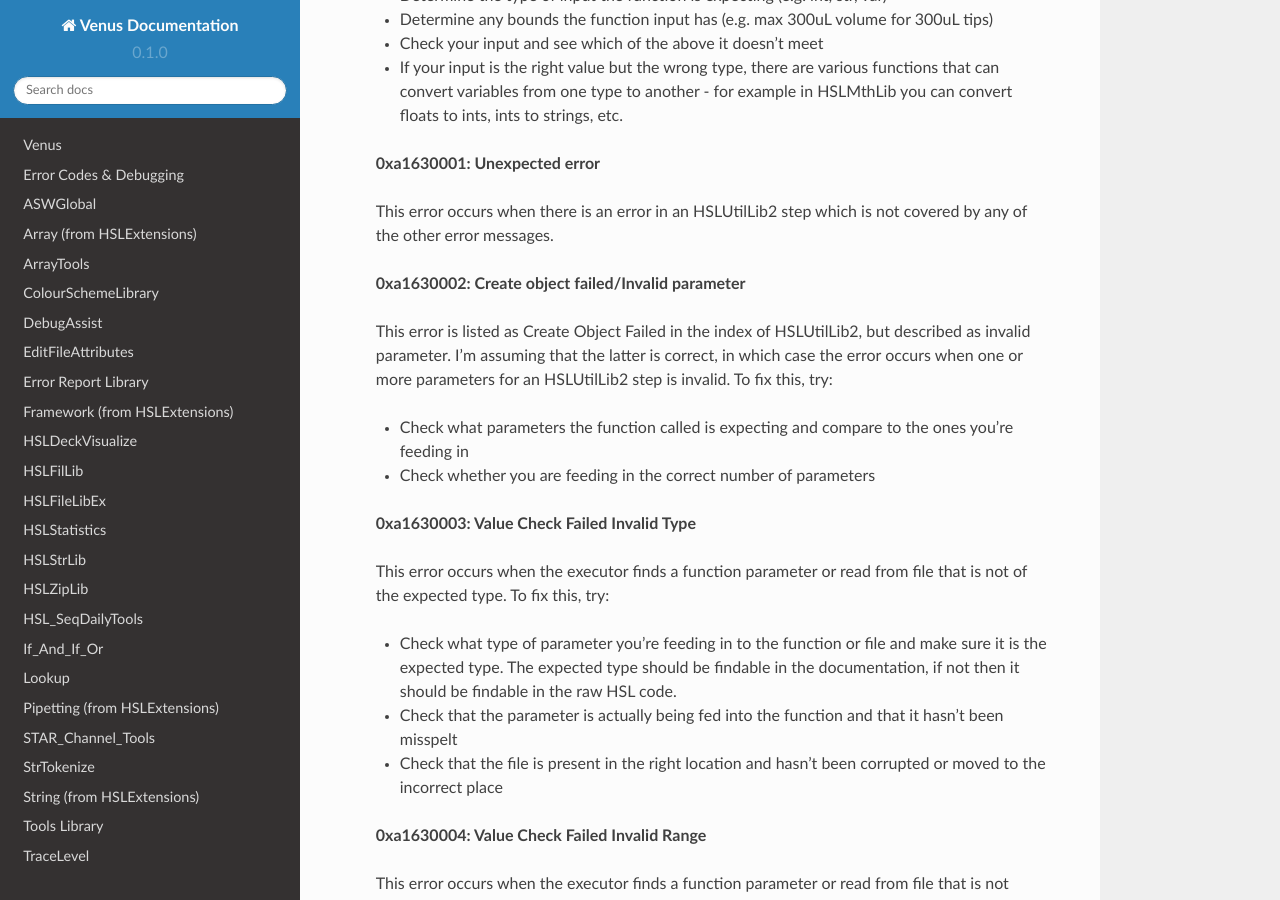
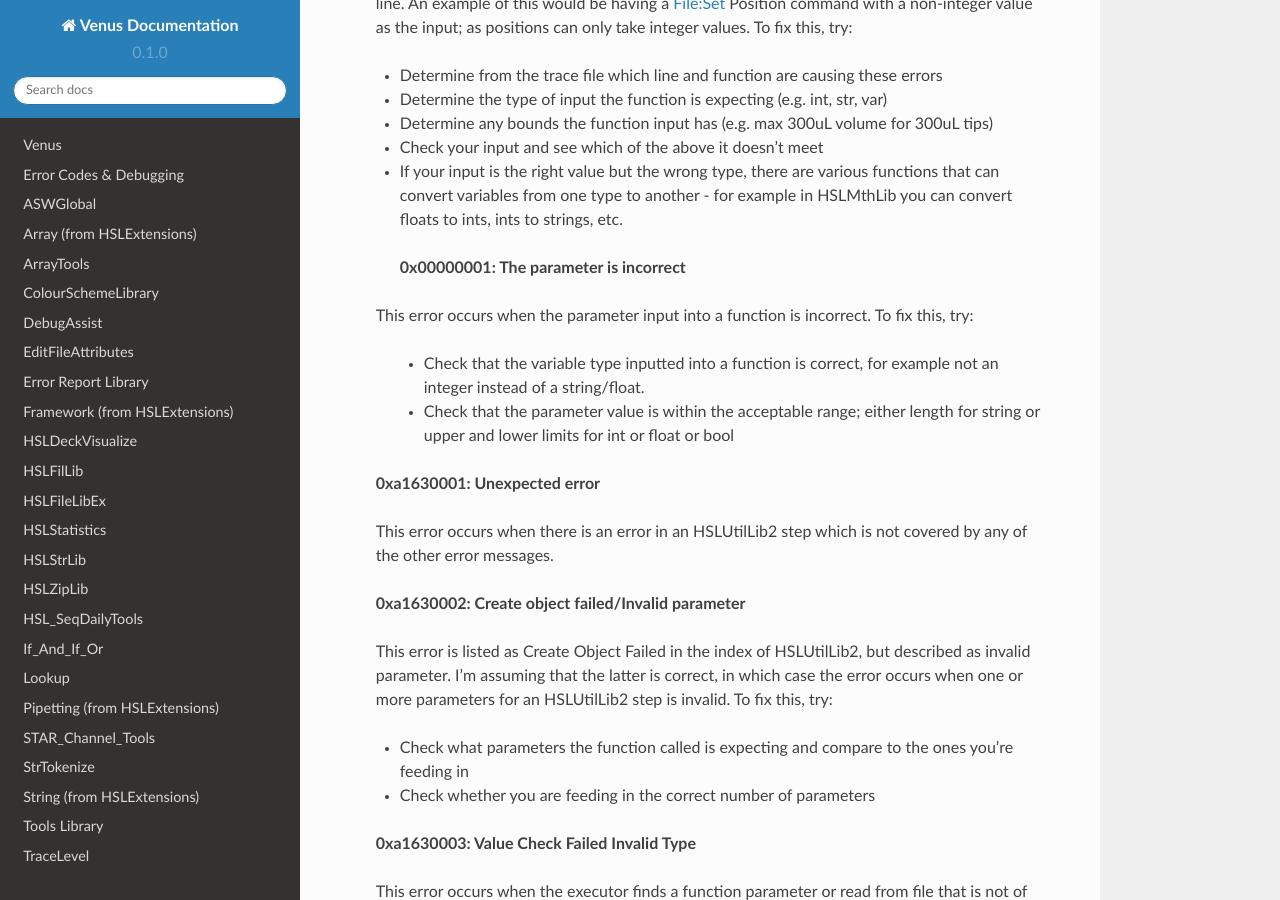
Before and after one commit to theonetruenerd/VenusLibraryDocumentation, a Sphinx documentation site: the page built from docs/source/RuntimeErrors.rst, in a window 1280 px wide and 900 px high, scrolled down 11672 px. Built offline with Sphinx 7.4.7 and the Read the Docs theme 2.0.0, drawn with Linux system fonts in a browser that asks for light colours; pages that are not in the unit, such as notebooks, are missing from menus; some of the changed text lies outside the part shown.

Commit message:
Update RuntimeErrors.rst

```diff
--- a/docs/source/RuntimeErrors.rst
+++ b/docs/source/RuntimeErrors.rst
@@ -70,6 +70,11 @@
 - :ref:`0xa1230046 : Bad argument parameter <0xa1230046>`
 - :ref:`0xa123004d : Sequence property not found <0xa123004d>`
 - :ref:`0xa123004e : int64 not supported <0xa123004e>`
+
+HSLUtilLib Errors
+-----------------------------
+
+- :ref:`0x00000001 : The parameter is incorrect <0x00000001>`
 
 HSLUtilLib2 Errors
 -----------------------------
@@ -415,6 +420,15 @@
   - Check your input and see which of the above it doesn't meet
   - If your input is the right value but the wrong type, there are various functions that can convert variables from one type to another - for example in HSLMthLib you can convert floats to ints, ints to strings, etc.
 
+.. _0x00000001:
+
+  **0x00000001: The parameter is incorrect**
+
+ This error occurs when the parameter input into a function is incorrect. To fix this, try:
+
+  - Check that the variable type inputted into a function is correct, for example not an integer instead of a string/float.
+  - Check that the parameter value is within the acceptable range; either length for string or upper and lower limits for int or float or bool
+
 .. _0xa1630001:
 
   **0xa1630001: Unexpected error**
```
